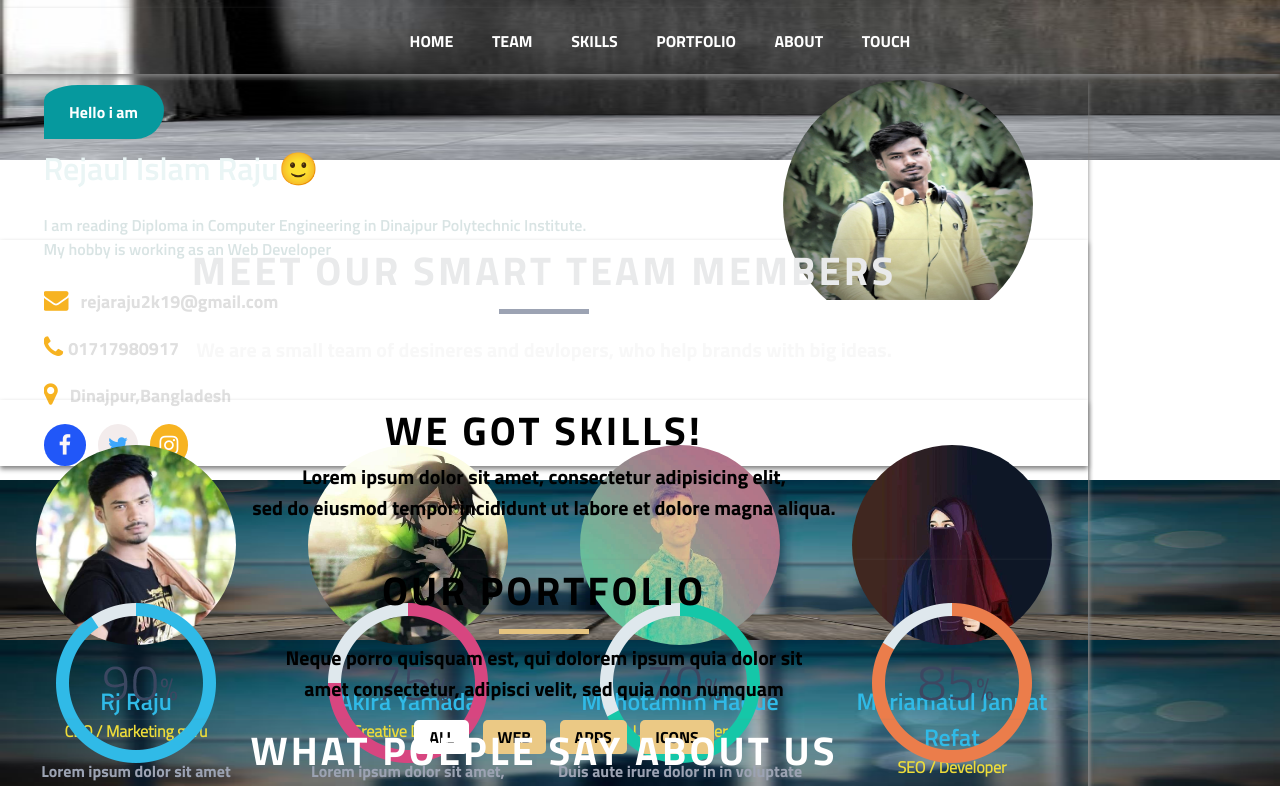
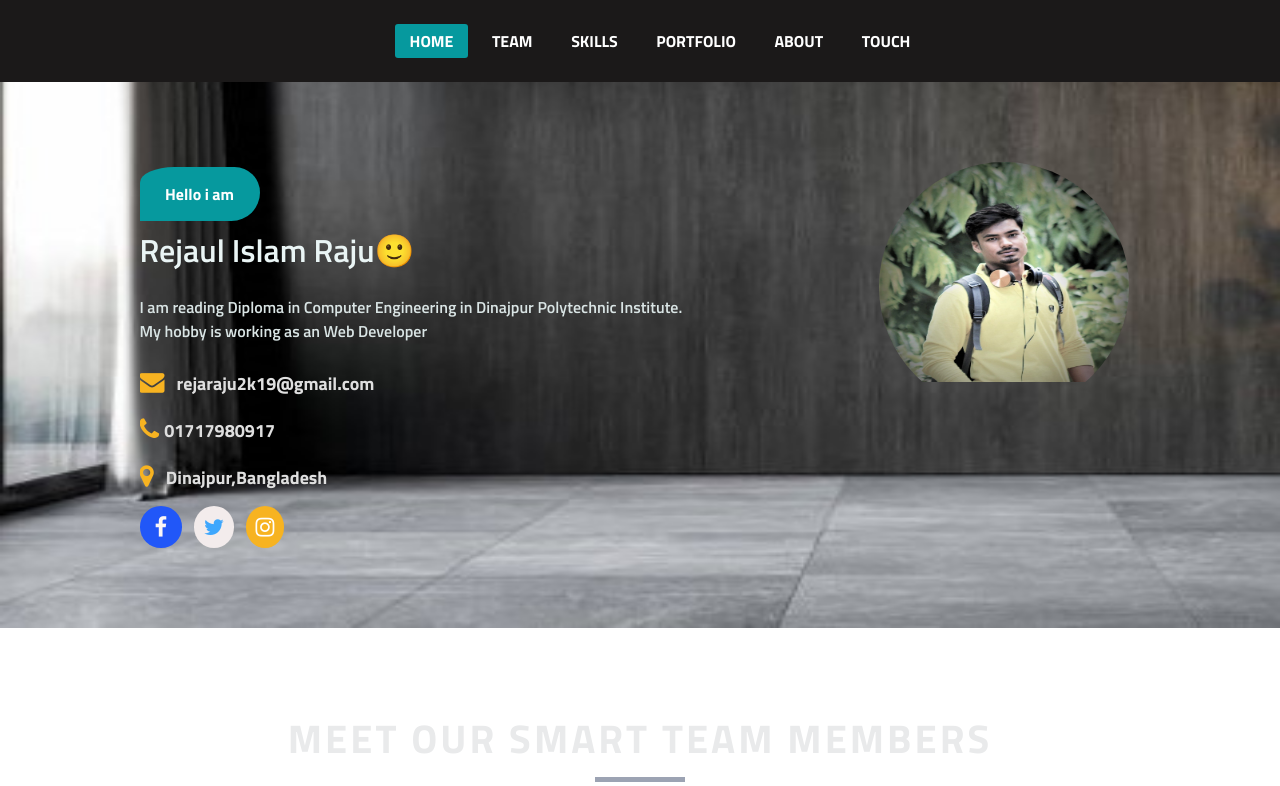
Before and after one commit to Raju2k19/portfolio, a plain HTML site: page index.html in a window 1280 px wide. Shown: the top 786 px of the page. Drawn offline with Linux system fonts and the light colour scheme.

Commit message:
Add files via upload

```diff
--- a/style.css
+++ b/style.css
@@ -22,15 +22,11 @@ body{
 	padding: 8px 0;
 	text-align: center;
 	font-family: 'Merriweather', serif;
-	position: fixed;
-	box-shadow: 0 3px 5px grey;
 
 }
 .container{
 	width: 85%;
 	margin: auto;
-	position: fixed;
-	box-shadow: 0 3px 5px grey;
 }
 .flex{
     display:flex;
@@ -40,8 +36,6 @@ body{
 	overflow: hidden;
 	font-family: twb;
 	text-align: center;
-	position: fixed;
-	box-shadow: 0 3px 5px grey;
 }
 .menu-area ul li{
 	display: inline-block;
@@ -55,6 +49,9 @@ body{
 	border: 5px 5px solid transparent;
 	border-radius: 3px;
 	margin-right: 5px;
+}
+.menu-area ul li:nth-child(1) a {
+	background: #06999e;
 }
 .menu-area ul li:last-child a{
 	margin-right: 0;
```
